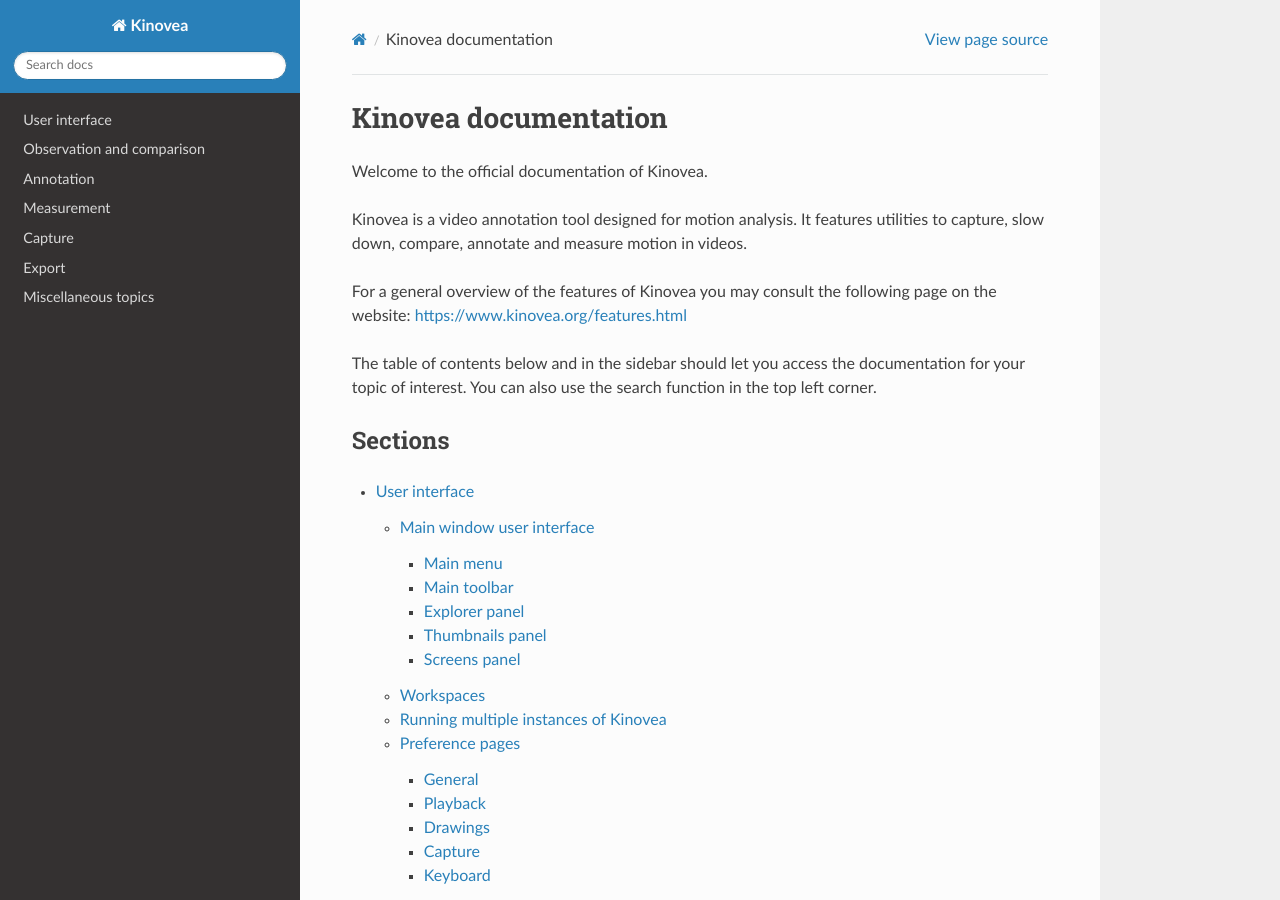
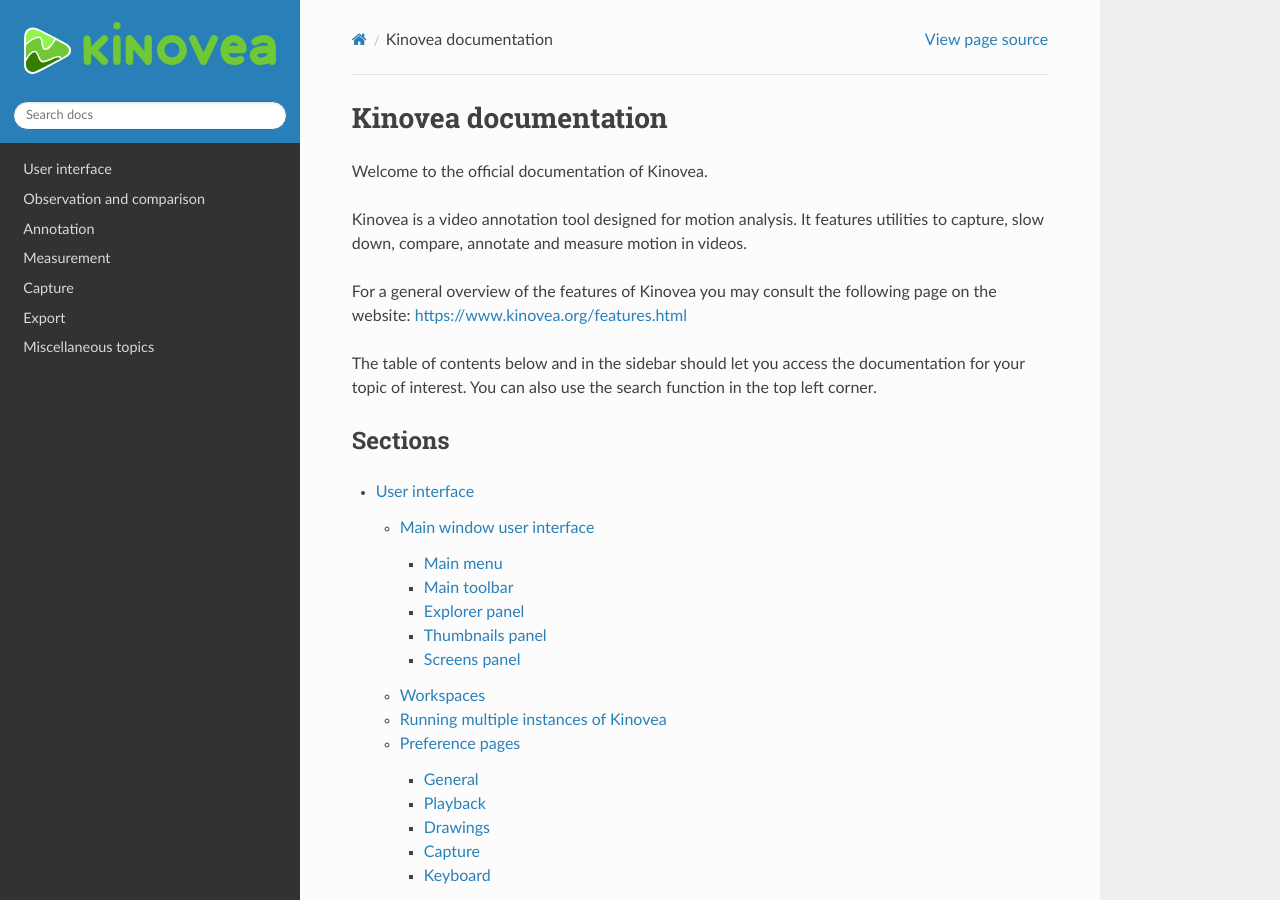
Before and after one commit to Kinovea/kinovea-docs, a Sphinx documentation site: the page built from source/index.rst, in a window 1280 px wide and 900 px high. Built offline with Sphinx 7.4.7 and the Read the Docs theme 2.0.0, drawn with Linux system fonts in a browser that asks for light colours.

Commit message:
Added new logo.

```diff
--- a/source/conf.py
+++ b/source/conf.py
@@ -55,5 +55,13 @@ html_theme = "sphinx_rtd_theme"
 # relative to this directory. They are copied after the builtin static files,
 # so a file named "default.css" will overwrite the builtin "default.css".
 html_static_path = ['_static']
+html_logo = 'images/logo/kinovea.svg'
+html_theme_options = {
+    'logo_only': True,
+    'display_version': False,
+}
 
 pdf_documents = [('index', u'kinoveadoc', u'Kinovea documentation', u'Kinovea community'),]
+
+# EPUB Output
+epub_theme = "sphinx_rtd_theme"
```
Also changed, not shown: source/images/logo/kinovea.svg (added).
